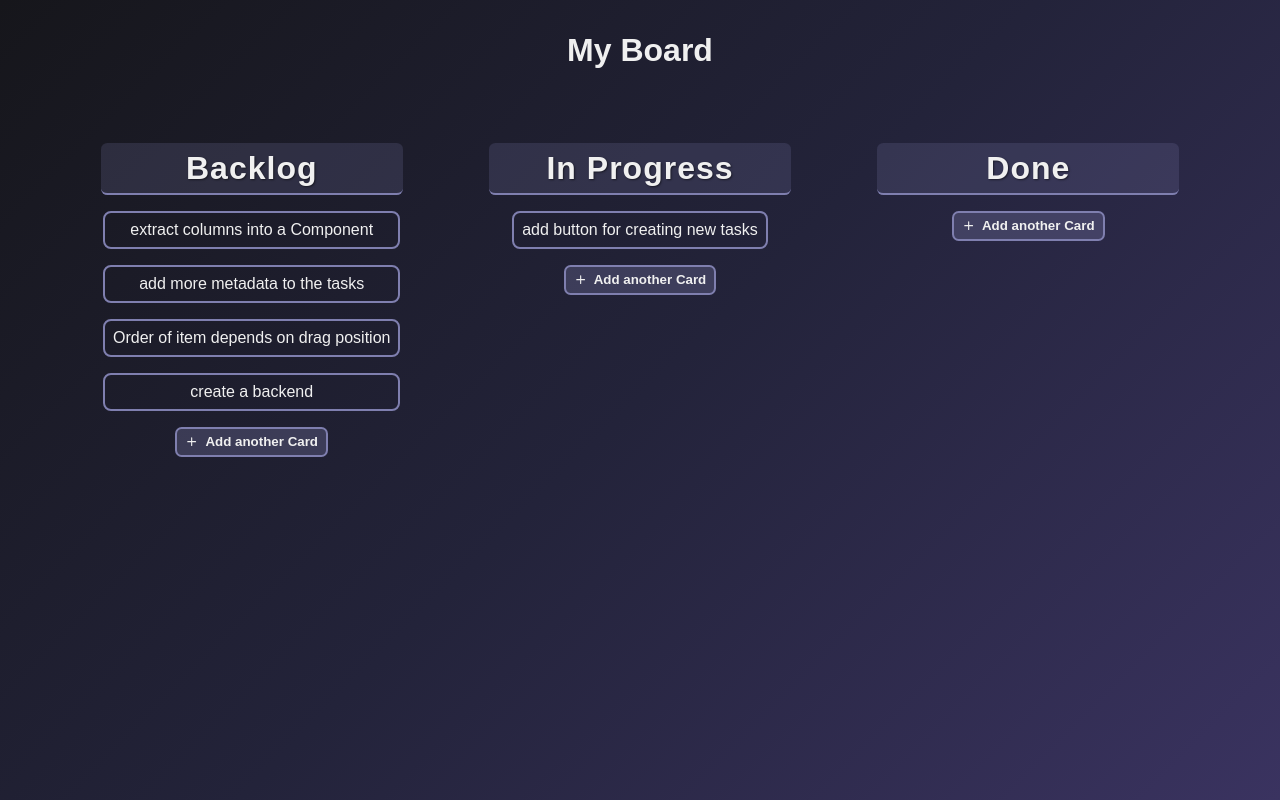
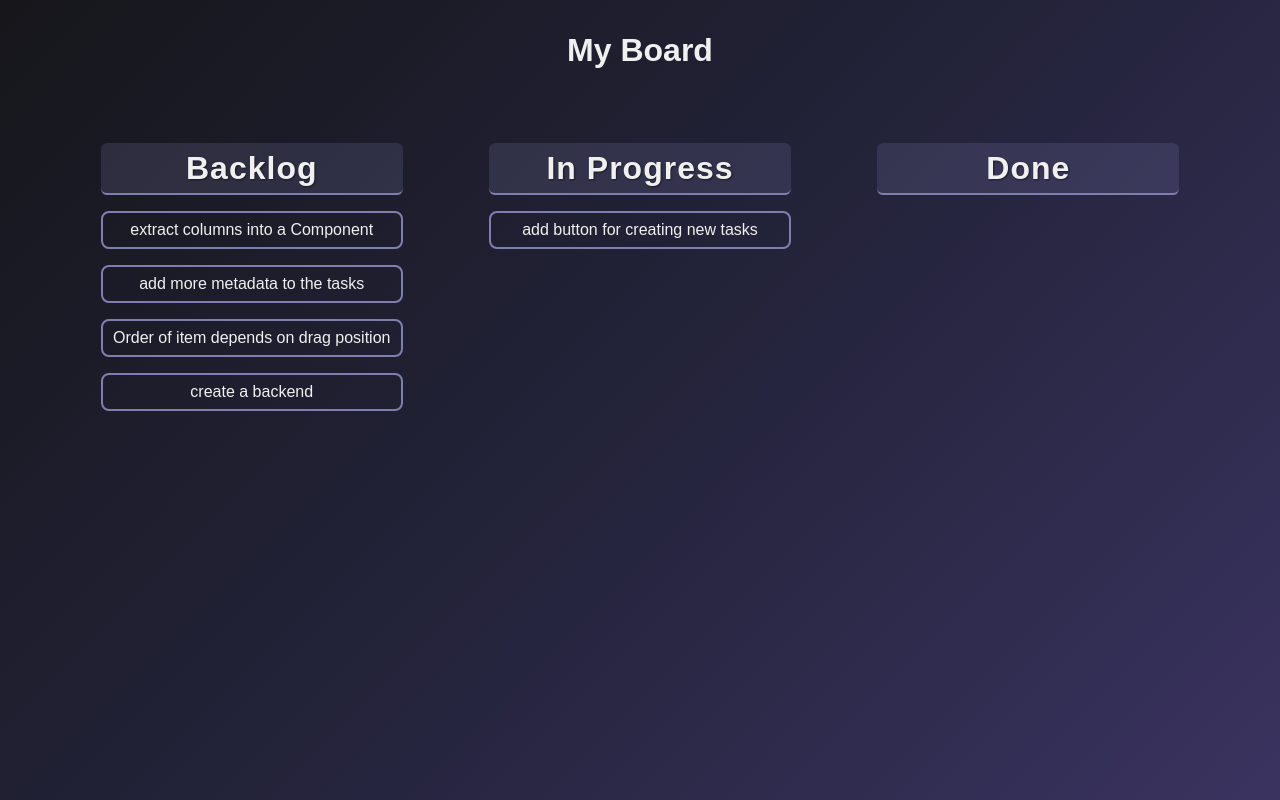
Before and after one commit to aaronbittel/BuildIt, a SvelteKit app in the folder frontend/: page / in a window 1280 px wide. Built offline with nearby package versions, Linux system fonts and the light colour scheme.

Commit message:
refactor: extract Column into its own component
- move Column logic and markup into a separate Column.svelte component
- remove isDragover and showAddButton from columns data
- manage drag-over and add-button state inside Column component

```diff
--- /dev/null
+++ b/frontend/src/lib/components/Column.svelte
@@ -0,0 +1,142 @@
+<script lang="ts">
+	import type { ColumnType } from '$lib/types';
+
+	type Props = {
+		column: ColumnType;
+		onDrop: (itemName: string, sourceKey: string, targetKey: string) => void;
+	};
+
+	let isDragover = $state(false);
+
+	const { column, onDrop }: Props = $props();
+
+	// let newTaskText = $state('');
+
+	// function hideAddButton(column: ColumnType) {
+	// 	column.showAddButton = false;
+	// }
+	//
+	// function showAddButton(column: ColumnType) {
+	// 	column.showAddButton = true;
+	// }
+
+	function handleDragStart(event: DragEvent, itemName: string, sourceKey: string) {
+		event.dataTransfer?.setData(
+			'application/json',
+			JSON.stringify({ itemName: itemName, sourceKey: sourceKey })
+		);
+	}
+
+	function handleDropEvent(event: DragEvent) {
+		event.preventDefault();
+		const raw = event.dataTransfer?.getData('application/json');
+		if (!raw) return;
+		const { itemName: itemName, sourceKey: sourceKey } = JSON.parse(raw);
+		if (sourceKey === column.key) return;
+
+		onDrop(itemName, sourceKey, column.key);
+	}
+
+	function isHovering(event: DragEvent) {
+		const toElement = event.relatedTarget as HTMLElement | null;
+		return (
+			toElement &&
+			event.currentTarget instanceof HTMLElement &&
+			event.currentTarget.contains(toElement)
+		);
+	}
+</script>
+
+<section
+	class="column"
+	role="list"
+	class:drag-over={isDragover}
+	ondragover={(e) => {
+		e.preventDefault();
+	}}
+	ondrop={(e) => {
+		isDragover = false;
+		handleDropEvent(e);
+	}}
+	ondragenter={(e) => {
+		e.preventDefault();
+		isDragover = true;
+	}}
+	ondragleave={(e) => {
+		if (!isHovering(e)) {
+			isDragover = false;
+		}
+	}}
+>
+	<h2 class="column-title">{column.title}</h2>
+	<ul class="column-items">
+		{#each column.items as item}
+			<li
+				class="column-item"
+				role="listitem"
+				draggable="true"
+				ondragstart={(e) => handleDragStart(e, item, column.key)}
+			>
+				{item}
+			</li>
+		{/each}
+	</ul>
+</section>
+
+<style>
+	.column {
+		display: flex;
+		flex-direction: column;
+		align-items: center;
+		width: 100%;
+		padding: 0.7em;
+	}
+
+	.column-title {
+		width: 100%;
+		font-size: 2em;
+		font-weight: bold;
+		border-bottom: 2px solid #7f7faf;
+		letter-spacing: 1px;
+		text-shadow: 1px 1px 2px rgba(0, 0, 0, 0.5);
+		background: rgba(127, 127, 175, 0.2);
+		padding: 0.2em 0.5em;
+		border-radius: 0.2em;
+		display: flex;
+		justify-content: center;
+	}
+
+	.column-items {
+		width: 100%;
+		display: flex;
+		flex-direction: column;
+		gap: 1em;
+		list-style: none;
+		margin: 1em 0 0 0;
+	}
+
+	/* if the column is empty, keep the 'add'-btn higher up*/
+	.column-items li:last-of-type {
+		margin-bottom: 1em;
+	}
+
+	.column-item {
+		text-align: center;
+		padding: 0.5em;
+		border: 2px solid #7f7faf;
+		border-radius: 0.5em;
+		cursor: grab;
+	}
+
+	.column-item:hover {
+		background-color: #5a5ab0;
+	}
+
+	.column-item:active {
+		cursor: grabbing;
+	}
+
+	.column.drag-over {
+		background-color: rgba(90, 90, 176, 0.3);
+	}
+</style>
--- /dev/null
+++ b/frontend/src/lib/types.ts
@@ -0,0 +1,7 @@
+type ColumnType = {
+    key: string;
+    title: string;
+    items: string[];
+};
+
+export type { ColumnType }
--- a/frontend/src/routes/+page.svelte
+++ b/frontend/src/routes/+page.svelte
@@ -1,124 +1,22 @@
 <script lang="ts">
-	import type { Column } from '$lib/types/board.ts';
 	import type { PageProps } from './$types';
+	import Column from '$lib/components/Column.svelte';
 
 	let { data }: PageProps = $props();
 	let columns = $state(data.columns);
-	let newTaskText = $state('');
 
-	function handleDragStart(event: DragEvent, itemName: string, sourceKey: string) {
-		event.dataTransfer?.setData(
-			'application/json',
-			JSON.stringify({ itemName: itemName, sourceKey: sourceKey })
-		);
-	}
-
-	function handleDrop(event: DragEvent, targetKey: string) {
-		const raw = event.dataTransfer?.getData('application/json');
-		if (!raw) return;
-		const { itemName: itemName, sourceKey: sourceKey } = JSON.parse(raw);
+	function onDrop(itemName: string, sourceKey: string, targetKey: string) {
 		if (sourceKey === targetKey) return;
 
-		addItemToColumn(targetKey, itemName);
-		removeItemFromColumn(sourceKey, itemName);
-	}
+		const source = columns.find((c) => c.key === sourceKey);
+		const target = columns.find((c) => c.key === targetKey);
 
-	function removeItemFromColumn(columnKey: string, itemName: string) {
-		const column = columns.find((column) => column.key === columnKey);
-		if (column !== undefined) {
-			column.items = column.items.filter((item) => item !== itemName);
+		if (source && target) {
+			source.items = source.items.filter((item: string) => item !== itemName);
+			target.items.push(itemName);
 		}
 	}
-
-	function addItemToColumn(columnKey: string, itemName: string) {
-		const column = columns.find((column) => column.key === columnKey);
-		if (column !== undefined) {
-			column.items.push(itemName);
-		}
-	}
-
-	function isHovering(event: DragEvent) {
-		const toElement = event.relatedTarget as HTMLElement | null;
-		return (
-			toElement &&
-			event.currentTarget instanceof HTMLElement &&
-			event.currentTarget.contains(toElement)
-		);
-	}
-
-	function hideAddButton(column: Column) {
-		column.showAddButton = false;
-	}
-
-	function showAddButton(column: Column) {
-		column.showAddButton = true;
-	}
 </script>
-
-{#snippet make_column(column: Column)}
-	<section
-		class="column"
-		role="list"
-		ondragover={(e) => e.preventDefault()}
-		ondrop={(e) => {
-			column.isDragover = false;
-			handleDrop(e, column.key);
-		}}
-		ondragenter={(e) => {
-			e.preventDefault();
-			column.isDragover = true;
-		}}
-		ondragleave={(e) => {
-			if (!isHovering(e)) {
-				column.isDragover = false;
-			}
-		}}
-		class:drag-over={column.isDragover}
-	>
-		<h2 class="column-title">{column.title}</h2>
-		<ul class="column-items">
-			{#each column.items as item}
-				<li
-					class="column-item"
-					role="listitem"
-					draggable="true"
-					ondragstart={(e) => handleDragStart(e, item, column.key)}
-				>
-					{item}
-				</li>
-			{/each}
-		</ul>
-		{#if column.showAddButton}
-			<button class="btn-add-card" onclick={() => hideAddButton(column)}>
-				<svg viewBox="0 0 24 24">
-					<path
-						d="M12 5v14m-7-7h14"
-						stroke="currentColor"
-						stroke-width="2"
-						stroke-linecap="round"
-					/>
-				</svg>
-				Add another Card
-			</button>
-		{:else}
-			<div class="add-task">
-				<textarea bind:value={newTaskText} placeholder="New task"></textarea>
-				<button onclick={() => showAddButton(column)}>
-					<svg
-						xmlns="http://www.w3.org/2000/svg"
-						width="16"
-						height="16"
-						fill="currentColor"
-						viewBox="0 0 16 16"
-					>
-						<path d="M8 4v8m4-4H4" />
-					</svg>
-					Add
-				</button>
-			</div>
-		{/if}
-	</section>
-{/snippet}
 
 <header>
 	<h1>My Board</h1>
@@ -127,7 +25,7 @@
 <main>
 	<div class="board">
 		{#each columns as column}
-			{@render make_column(column)}
+			<Column {column} {onDrop} />
 		{/each}
 	</div>
 </main>
@@ -176,135 +74,4 @@
 			gap: 2em;
 		}
 	}
-
-	.column {
-		display: flex;
-		flex-direction: column;
-		align-items: center;
-		width: 100%;
-		padding: 0.7em;
-	}
-
-	.column-title {
-		width: 100%;
-		font-size: 2em;
-		font-weight: bold;
-		border-bottom: 2px solid #7f7faf;
-		letter-spacing: 1px;
-		text-shadow: 1px 1px 2px rgba(0, 0, 0, 0.5);
-		background: rgba(127, 127, 175, 0.2);
-		padding: 0.2em 0.5em;
-		border-radius: 0.2em;
-		display: flex;
-		justify-content: center;
-	}
-
-	.column-items {
-		display: flex;
-		flex-direction: column;
-		gap: 1em;
-		list-style: none;
-		margin: 1em 0 0 0;
-	}
-
-	/* if the column is empty, keep the 'add'-btn higher up*/
-	.column-items li:last-of-type {
-		margin-bottom: 1em;
-	}
-
-	.column-item {
-		text-align: center;
-		padding: 0.5em;
-		border: 2px solid #7f7faf;
-		border-radius: 0.5em;
-		cursor: grab;
-	}
-
-	.column-item:hover {
-		background-color: #5a5ab0;
-	}
-
-	.column-item:active {
-		cursor: grabbing;
-	}
-
-	.column.drag-over {
-		background-color: rgba(90, 90, 176, 0.3);
-	}
-
-	.btn-add-card {
-		display: flex;
-		align-items: center;
-		justify-content: center;
-		gap: 0.5em;
-		background-color: rgba(127, 127, 175, 0.3);
-		color: #f0f0f0;
-		border: 2px solid #7f7faf;
-		border-radius: 0.5em;
-		padding: 0.4em 0.6em;
-		font-weight: bold;
-		cursor: pointer;
-		transition: all 0.2s ease;
-	}
-
-	.btn-add-card:hover {
-		background-color: rgba(127, 127, 175, 0.5);
-		border-color: #5a5ab0;
-	}
-
-	.btn-add-card:active {
-		background-color: rgba(90, 90, 176, 0.6);
-		transform: translateY(1px);
-	}
-
-	.btn-add-card svg {
-		width: 1em;
-		height: 1em;
-		fill: currentColor;
-	}
-
-	.add-task {
-		display: flex;
-		flex-direction: column;
-		gap: 0.5em;
-		margin-top: 1em;
-		width: 100%;
-	}
-
-	.add-task textarea {
-		font-family: inherit;
-		color: inherit;
-		line-height: 1.2;
-		background: rgba(127, 127, 175, 0.2);
-		border: 2px solid #7f7faf;
-		border-radius: 0.5em;
-		padding: 0.5em;
-	}
-
-	.add-task textarea::placeholder {
-		color: #dcdcff;
-	}
-
-	.add-task button {
-		display: flex;
-		align-items: center;
-		justify-content: center;
-		gap: 0.3em;
-		padding: 0.4em 0.8em;
-		background-color: #7f7faf;
-		border: none;
-		border-radius: 0.5em;
-		cursor: pointer;
-		color: #f0f0f0;
-		font-weight: bold;
-		transition: background-color 0.2s;
-	}
-
-	.add-task button:hover {
-		background-color: #5a5ab0;
-	}
-
-	.add-task button svg {
-		fill: currentColor;
-	}
 </style>
--- a/frontend/src/routes/+page.ts
+++ b/frontend/src/routes/+page.ts
@@ -1,8 +1,8 @@
-import type { Column } from "$lib/types/board";
+import type { ColumnType } from "$lib/types";
 import type { PageLoad } from "./$types";
 
 export const load: PageLoad = () => {
-    const columns: Column[] = [
+    const columns: ColumnType[] = [
         {
             key: 'backlog',
             title: 'Backlog',
@@ -12,8 +12,6 @@ export const load: PageLoad = () => {
                 'Order of item depends on drag position',
                 'create a backend',
             ],
-            isDragover: false,
-            showAddButton: true,
         },
         {
             key: 'in_progress',
@@ -21,15 +19,11 @@ export const load: PageLoad = () => {
             items: [
                 'add button for creating new tasks',
             ],
-            isDragover: false,
-            showAddButton: true,
         },
         {
             key: 'done',
             title: 'Done',
             items: [],
-            isDragover: false,
-            showAddButton: true,
         }
     ];
 
```
Also changed, not shown: frontend/src/lib/types/board.ts (deleted, +0 -8 lines).
